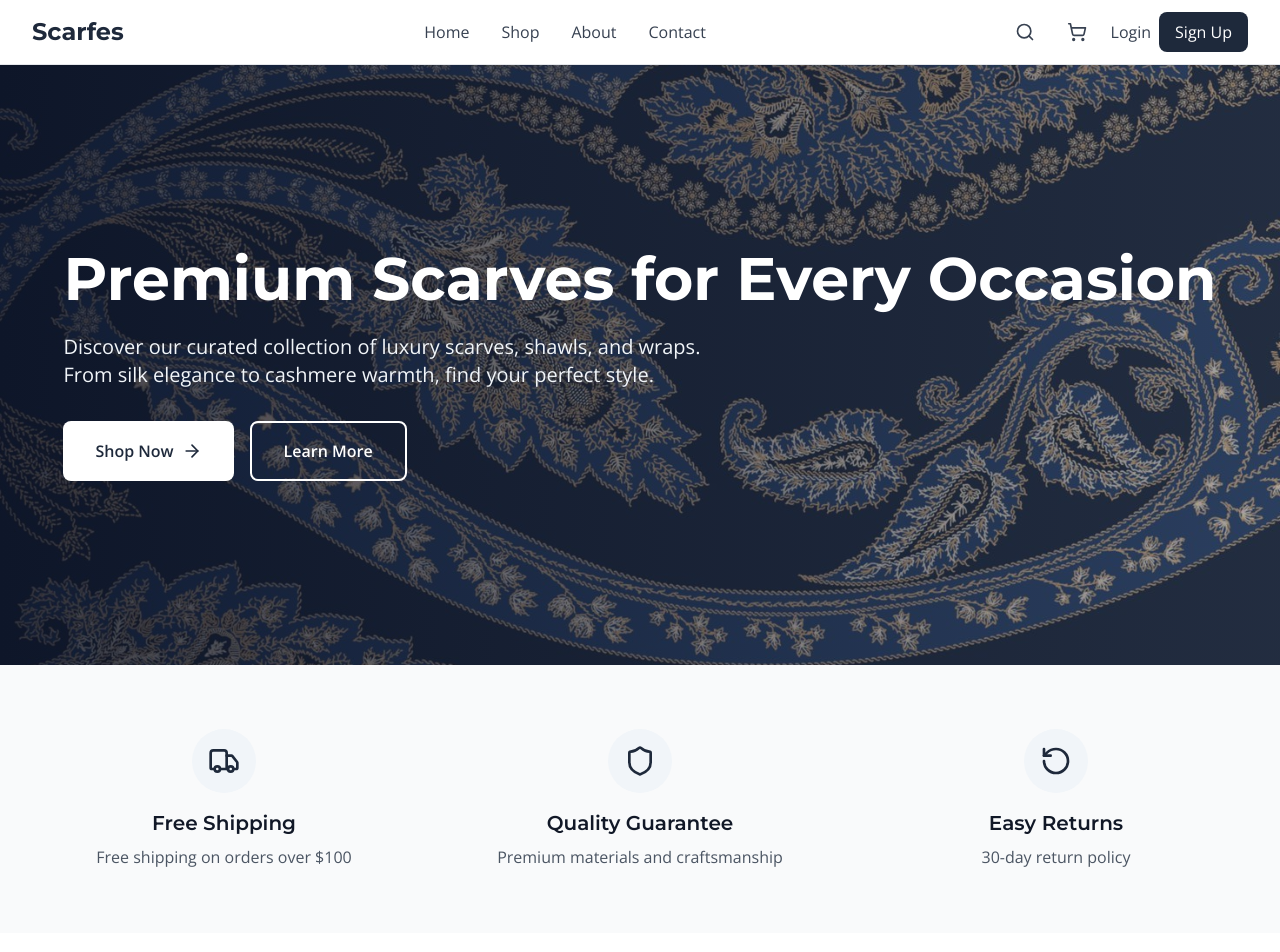
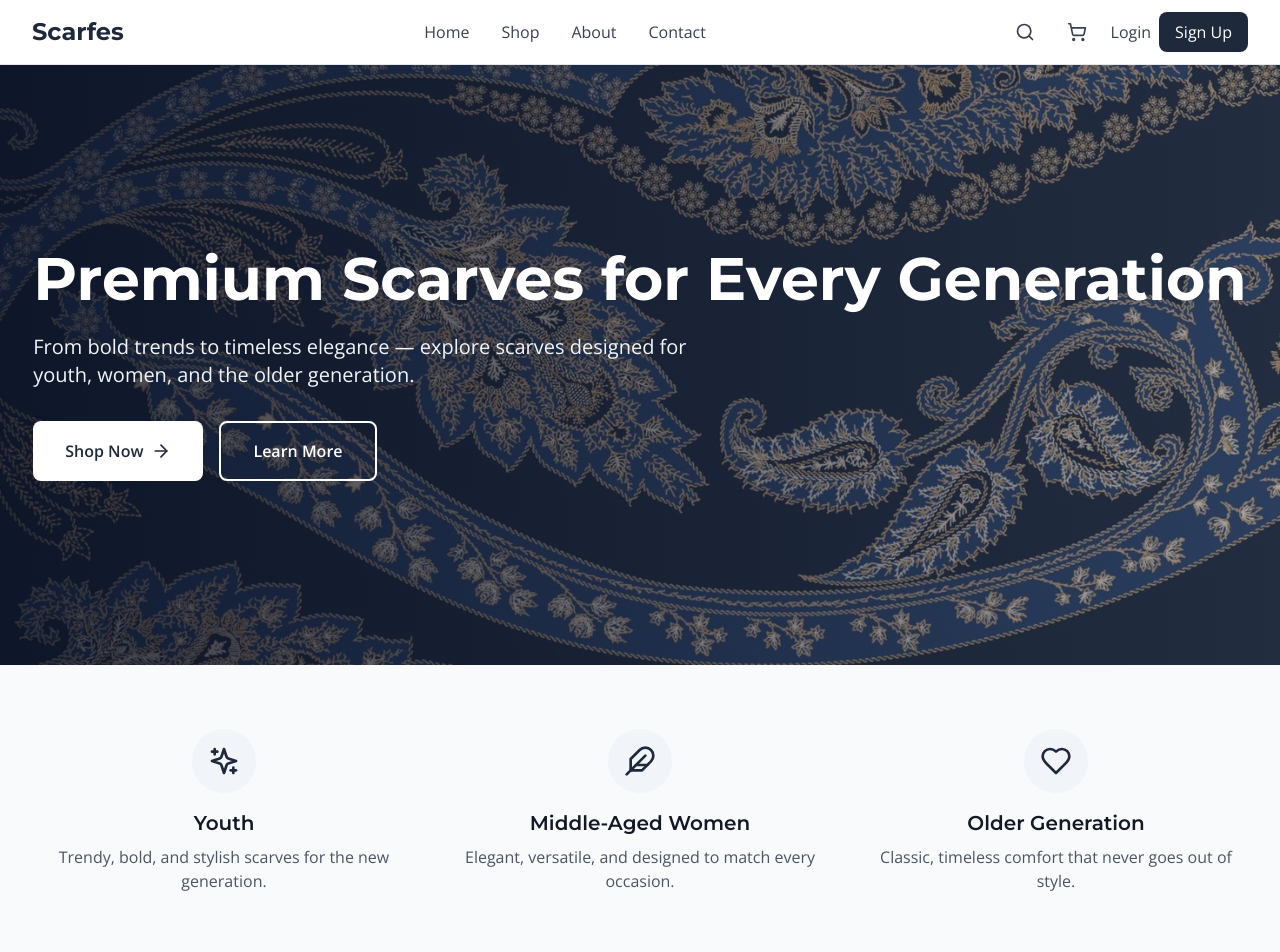
Before and after one commit to sdlvvv21/scarfes, a React (Vite) app: page / in a window 1280 px wide. Shown: the top 952 px of the page. Built offline with nearby package versions, Linux system fonts and the light colour scheme.

Commit message:
Update Home.jsx

```diff
--- a/src/pages/Home.jsx
+++ b/src/pages/Home.jsx
@@ -1,7 +1,7 @@
 import React from 'react';
 import PageTransition from '../components/PageTransition';
 import { Link } from 'react-router-dom';
-import { ArrowRight, Star, Truck, Shield, RotateCcw } from 'lucide-react';
+import { ArrowRight, Star, Sparkles, Feather, Heart } from 'lucide-react';
 import ProductCard from '../components/ProductCard';
 import { products } from '../data/products';
 
@@ -15,16 +15,14 @@ const Home = () => {
         className="relative bg-cover bg-center bg-no-repeat min-h-[600px] flex items-center"
         style={{ backgroundImage: "url('/headscarf.jpg')" }}
       >
-        {/* Gradient overlay for readability */}
         <div className="absolute inset-0 bg-gradient-to-r from-primary-900/80 to-primary-600/40"></div>
 
         <div className="relative z-10 max-w-7xl mx-auto px-4 sm:px-6 lg:px-8">
           <h1 className="text-4xl md:text-6xl font-bold text-white mb-6">
-            Premium Scarves for Every Occasion
+            Premium Scarves for Every Generation
           </h1>
           <p className="text-xl text-primary-100 mb-8 max-w-2xl">
-            Discover our curated collection of luxury scarves, shawls, and wraps.
-            From silk elegance to cashmere warmth, find your perfect style.
+            From bold trends to timeless elegance — explore scarves designed for youth, women, and the older generation.
           </p>
           <div className="flex flex-col sm:flex-row gap-4">
             <Link
@@ -43,31 +41,38 @@ const Home = () => {
         </div>
       </section>
 
-      {/* Features Section */}
+      {/* Age Group Highlights */}
       <section className="py-16 bg-gray-50" data-aos="fade-up">
         <div className="max-w-7xl mx-auto px-4 sm:px-6 lg:px-8">
           <div className="grid grid-cols-1 md:grid-cols-3 gap-8">
+
+            {/* Youth */}
             <div className="text-center">
               <div className="bg-primary-100 w-16 h-16 rounded-full flex items-center justify-center mx-auto mb-4">
-                <Truck className="w-8 h-8 text-primary-800" />
+                <Sparkles className="w-8 h-8 text-primary-800" />
               </div>
-              <h3 className="text-xl font-semibold mb-2">Free Shipping</h3>
-              <p className="text-gray-600">Free shipping on orders over $100</p>
+              <h3 className="text-xl font-semibold mb-2">Youth</h3>
+              <p className="text-gray-600">Trendy, bold, and stylish scarves for the new generation.</p>
             </div>
+
+            {/* Middle-aged Women */}
             <div className="text-center">
               <div className="bg-primary-100 w-16 h-16 rounded-full flex items-center justify-center mx-auto mb-4">
-                <Shield className="w-8 h-8 text-primary-800" />
+                <Feather className="w-8 h-8 text-primary-800" />
               </div>
-              <h3 className="text-xl font-semibold mb-2">Quality Guarantee</h3>
-              <p className="text-gray-600">Premium materials and craftsmanship</p>
+              <h3 className="text-xl font-semibold mb-2">Middle-Aged Women</h3>
+              <p className="text-gray-600">Elegant, versatile, and designed to match every occasion.</p>
             </div>
+
+            {/* Older Generation */}
             <div className="text-center">
               <div className="bg-primary-100 w-16 h-16 rounded-full flex items-center justify-center mx-auto mb-4">
-                <RotateCcw className="w-8 h-8 text-primary-800" />
+                <Heart className="w-8 h-8 text-primary-800" />
               </div>
-              <h3 className="text-xl font-semibold mb-2">Easy Returns</h3>
-              <p className="text-gray-600">30-day return policy</p>
+              <h3 className="text-xl font-semibold mb-2">Older Generation</h3>
+              <p className="text-gray-600">Classic, timeless comfort that never goes out of style.</p>
             </div>
+
           </div>
         </div>
       </section>
```
